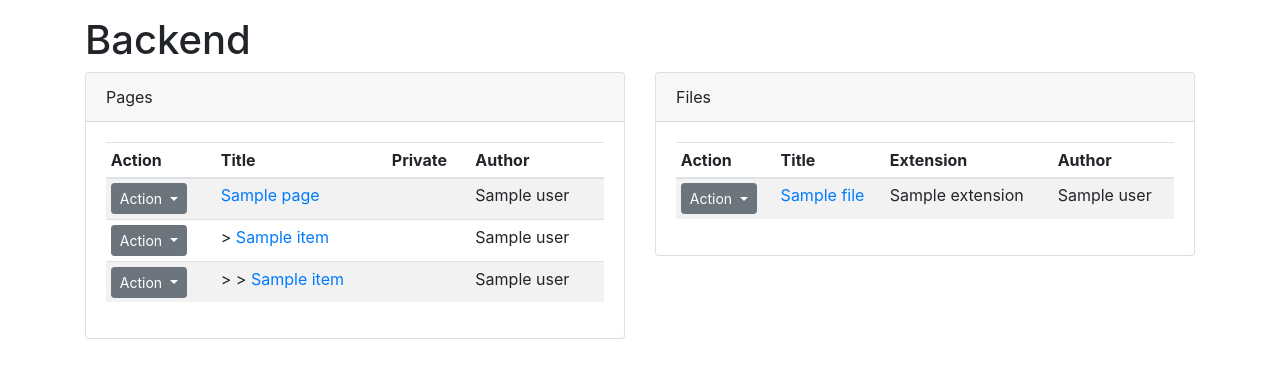
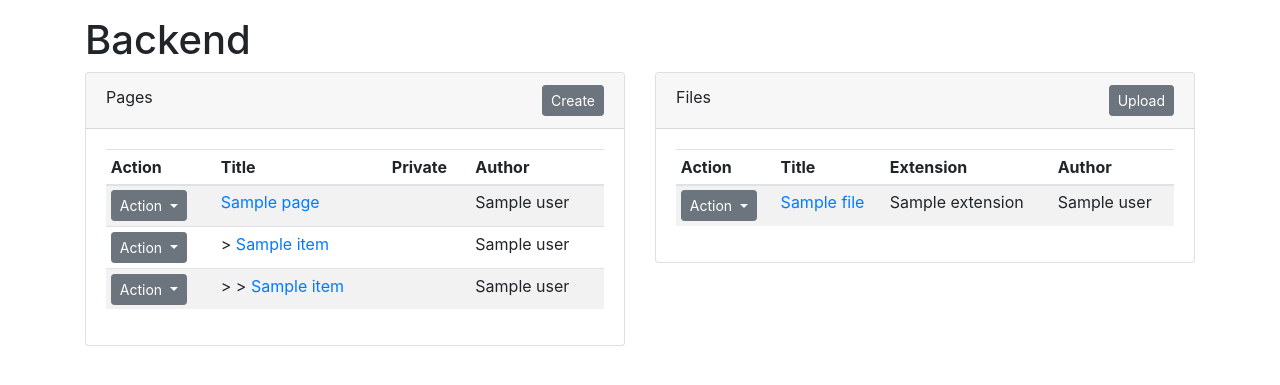
Before and after one commit to joostsijm/ssg, a Python web app: template app/modules/backend/templates/site/index.j2 in a window 1280 px wide. Shown: the part 56-441 px from the top of the page. Run offline with Jinja, Linux system fonts and the light colour scheme; the template is opened without the code that fills it: most values are stand-ins (such as "Sample title", 1, 10 or a date in 2020).

Commit message:
Add extra for file and page on backend page

```diff
--- a/app/modules/backend/templates/site/index.j2
+++ b/app/modules/backend/templates/site/index.j2
@@ -6,6 +6,9 @@
         <div class="card">
             <div class="card-header">
                 Pages
+                <div class="float-right">
+                    <a href="{{ url_for('backend_page.create') }}" class="btn btn-secondary btn-sm">Create</a>
+                </div>
             </div>
             <div class="card-body">
                 <table class="table table-striped table-sm">
@@ -51,6 +54,9 @@
         <div class="card">
             <div class="card-header">
                 Files
+                <div class="float-right">
+                    <a href="{{ url_for('backend_file.create') }}" class="btn btn-secondary btn-sm">Upload</a>
+                </div>
             </div>
             <div class="card-body">
                 <table class="table table-striped table-sm">
```
